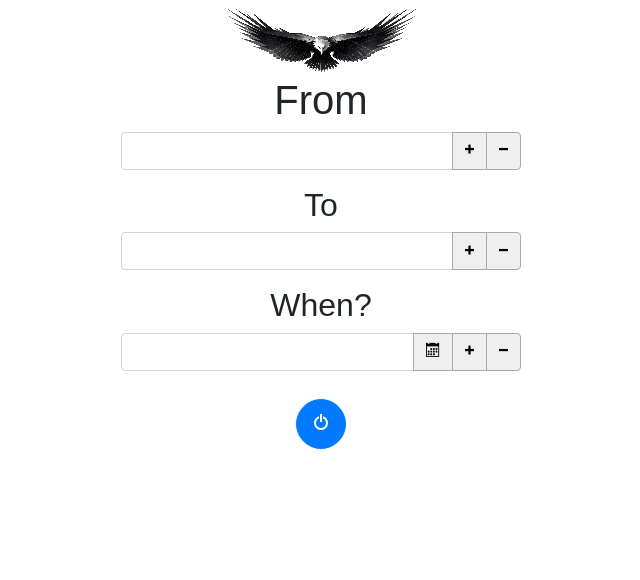
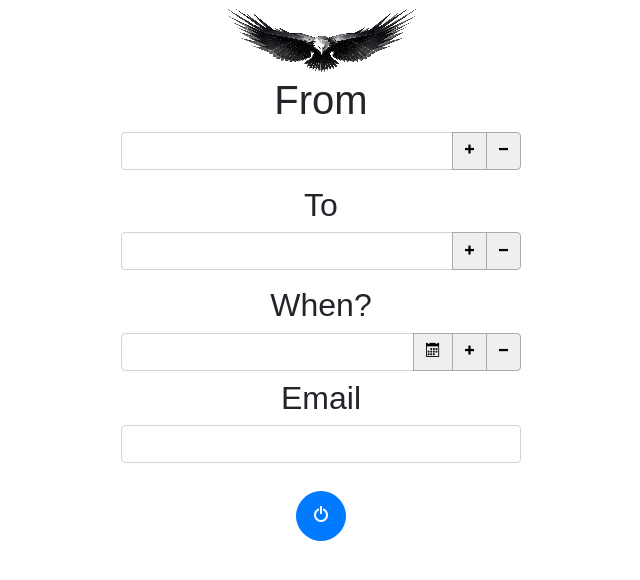
Before and after one commit to VictorMovileanu/WhereHoWhy, a Django app: page /skyfly/ in a window 1280 px wide. Shown: the top 580 px of the page, without its empty margins (319-959 px from the left). Run offline with Django 3.2, Linux system fonts and the light colour scheme; data that the repository does not hold is empty; parts of the project's set-up code (start-up, migrations or seed data) failed here and were passed over; some libraries are stand-ins or nearby versions; some web fonts are replaced.

Commit message:
added email sending

```diff
--- a/skyfly/views.py
+++ b/skyfly/views.py
@@ -7,6 +7,7 @@ from datetime import datetime
 
 import pytz
 from django.conf import settings
+from django.core.mail import send_mail
 from django.http import JsonResponse, HttpResponse
 from django.shortcuts import render
 from django.urls import reverse
@@ -47,6 +48,18 @@ class IndexView(View):
                 length_combinations=len(combinations),
             )
 
+            email = request.POST.get('email')
+            if email:
+                url = reverse('skyfly:request', kwargs={'request_uuid': skyfly_request_instance.unique_id})
+                url = request.build_absolute_uri(url)
+                send_mail(
+                    'Link to your request',
+                    'Here is the link to your request: {}'.format(url),
+                    'skyfly@wherehowhy.com',
+                    [email],
+                    fail_silently=True,  # todo handle error
+                )
+
             if settings.SIMULTANEOUS_REQUESTS:
                 chunk_size = settings.SIMULTANEOUS_REQUESTS
                 for i in range(0, len(combinations), chunk_size):
@@ -60,6 +73,7 @@ class IndexView(View):
             return JsonResponse({'status-url': status_url})
 
     def _parse_and_validate_submitted_data(self, data):
+        # todo: validate flight dates lie in the future
         cities_from = [self._parse_location(data, key) for key in data.keys() if key.startswith('city-from')]
         cities_to = [self._parse_location(data, key) for key in data.keys() if key.startswith('city-to')]
         flight_dates = [self._parse_date_range(data, key) for key in data.keys() if key.startswith('flight-date')]
--- a/static/css/skyfly.css
+++ b/static/css/skyfly.css
@@ -36,6 +36,7 @@
     padding: 0 10px;
 }
 
+.email-input,
 .date-input,
 .city-input {
     max-width: 400px;
--- a/templates/skyfly/index.html
+++ b/templates/skyfly/index.html
@@ -50,6 +50,13 @@
                   <div class="progress-bar progress-bar-striped progress-bar-animated" role="progressbar" aria-valuenow="75" aria-valuemin="0" aria-valuemax="100" style="width: 0%"></div>
                 </div>
 
+                <h2>Email</h2>
+                <div class="input-group-wrapper">
+                    <div class="input-group email-input mb-2">
+                        <input name="email" type="text" class="form-control">
+                    </div>
+                </div>
+
                 {# TODO: add email input and send email with request link #}
                 <button class="btn btn-primary submit-skyfly-request" type="submit"><span class="icon-switch"></span></button>
             </div>
```
Also changed, not shown: INSTALLATION.md (+2 -0 lines).
